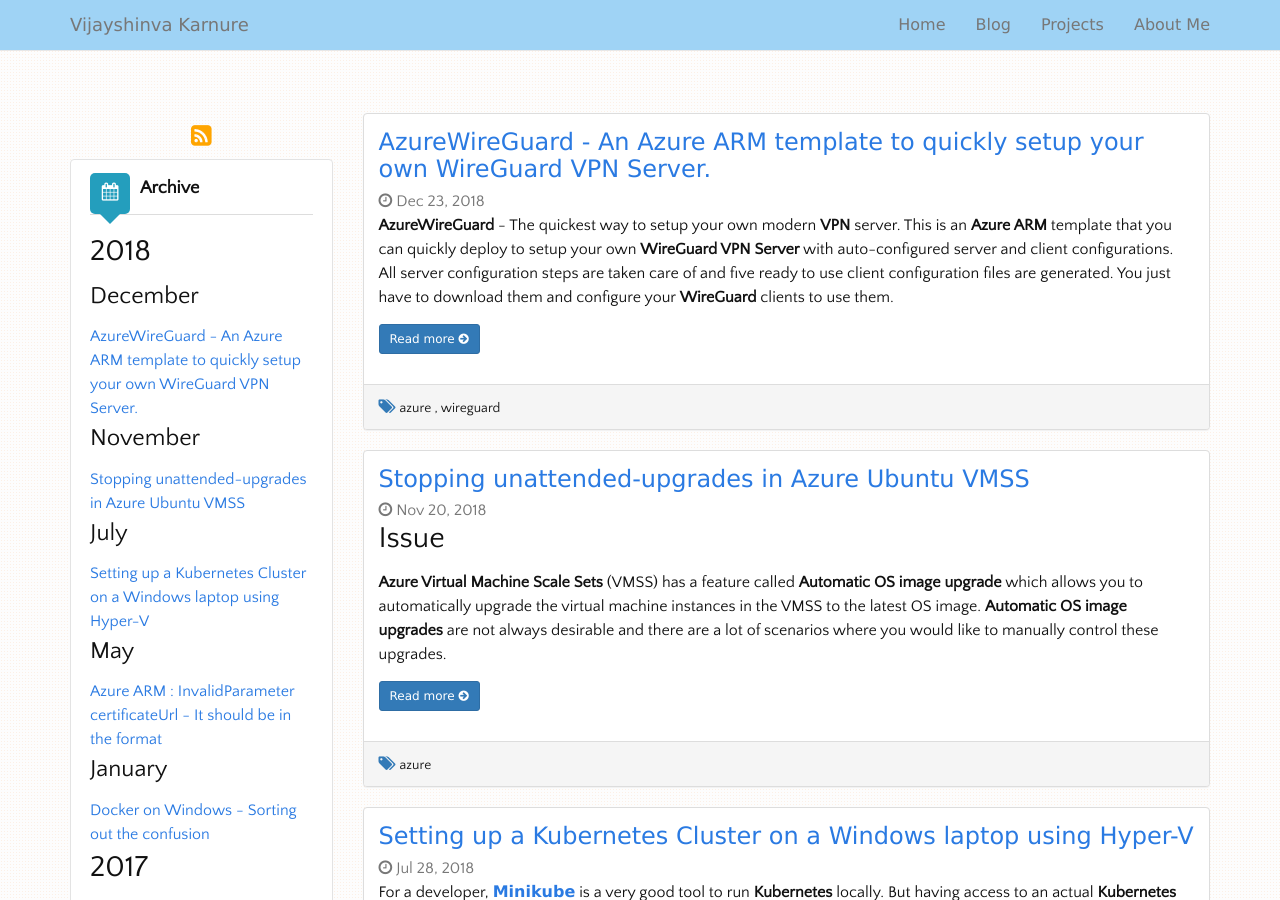
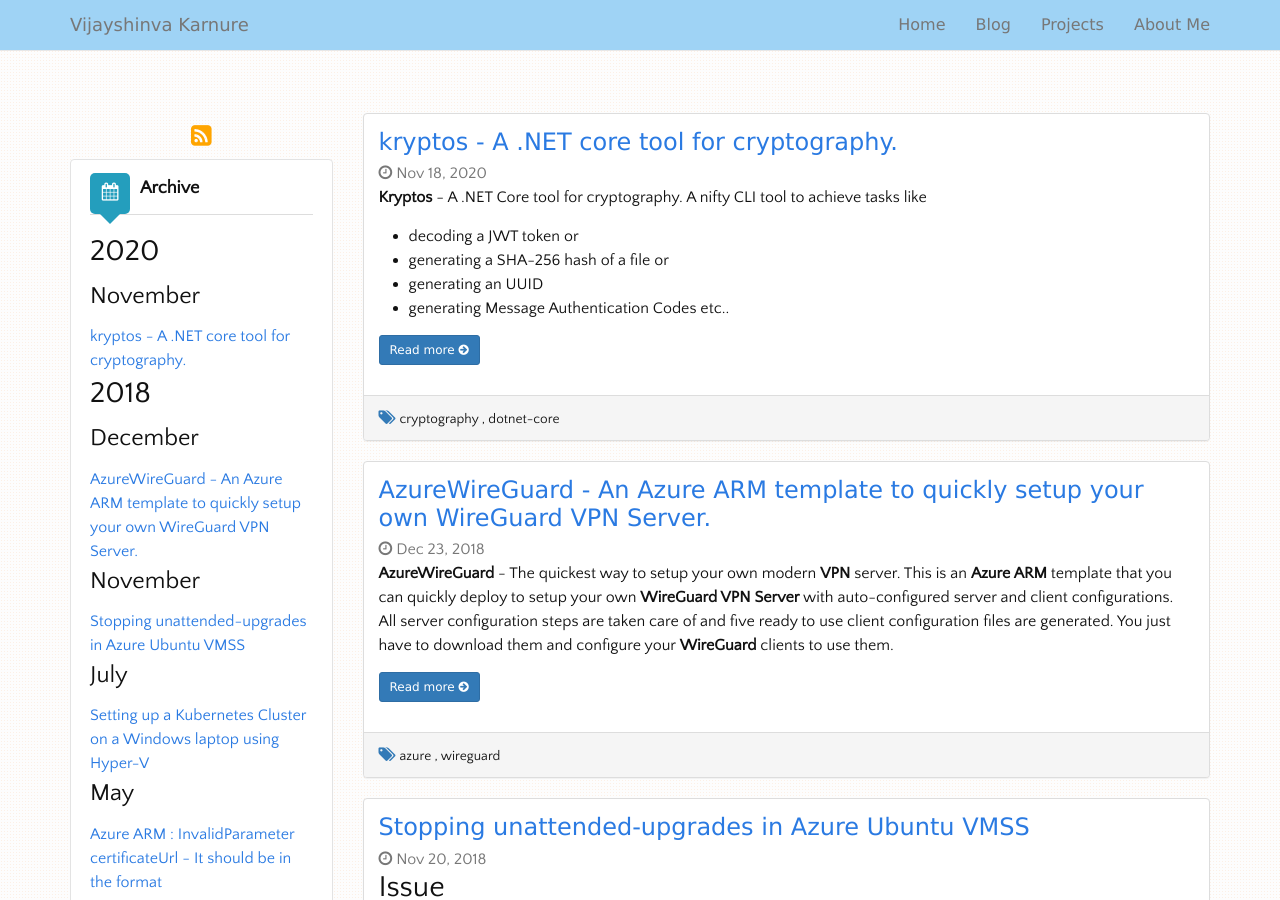
Before and after one commit to vijayshinva/vijayshinva.github.io, a Jekyll site: the page built from blog.md, in a window 1280 px wide and 900 px high. Built offline with Jekyll 4.4.1, drawn with Linux system fonts in a browser that asks for light colours; nearby versions of some CDN libraries.

Commit message:
2020-11-18-kryptos-a-dotnet-core-tool-for-cryptography

````diff
--- /dev/null
+++ b/_posts/2020-11-18-kryptos-a-dotnet-core-tool-for-cryptography.markdown
@@ -0,0 +1,63 @@
+---
+layout: post
+title:  "kryptos - A .NET core tool for cryptography."
+date:   2020-11-18 12:00:00 +0530
+categories: [dotnet-core, cryptography]
+tags: [dotnet-core, cryptography]
+---
+
+<b>Kryptos</b> - A .NET Core tool for cryptography. A nifty CLI tool to achieve tasks like
+- decoding a JWT token or
+- generating a SHA-256 hash of a file or
+- generating an UUID
+- generating Message Authentication Codes etc..
+
+<b>.NET Core</b> introduced the concept of <b>.NET Tools</b> which are special NuGet packages that contain a console application.
+
+Tools hosted on NuGet can be installed easily using the <b> dotnet CLI</b> as follows
+
+
+``` cmd
+dotnet tool install --global kryptos
+```
+
+`--global` adds the tool to the PATH environment variable and can easily be invoked by just typing in the command
+
+``` cmd
+kryptos --help
+```
+<b>Kryptos</b> is a <b>.NET Core Tool</b> that helps with cryptographic tasks. It works both on Windows and Linux OS (with dotnet core v3.1 installed)
+
+<b>Kryptos - v0.0.5</b> has the following features
+- UUID generation
+- Base64, Base64Url encoding and decoding
+- MD5 Hash
+- SHA-1, SHA-256, SHA-384, SHA-512 Hash
+- JWT decoding
+- HMAC-SHA1, HMAC-SHA256, HMAC-SHA384, HMAC-SHA512, HMAC-MD5
+
+Here are a few example of using <b>kryptos</b>
+1. Generate Base64 encoded string
+    ```
+    kryptos base64 enc -t "The quick brown fox jumps over the lazy dog."
+    ```
+2. Decode Base64 encoded string
+    ```
+    kryptos base64 dec -t "VGhlIHF1aWNrIGJyb3duIGZveCBqdW1wcyBvdmVyIHRoZSBsYXp5IGRvZy4="
+    ```
+3. Generate SHA-256 hash of file
+    ```
+    kryptos sha256 hash -i .\ubuntu-20.04-desktop-amd64.iso
+    ```
+4. Decode a JWT token
+    ```
+    kryptos jwt dec -t eyJhbGciOiJIUzI1NiIsInR5cCI6IkpXVCJ9.eyJzdWIiOiIxMjM0NTY3ODkwIiwibmFtZSI6IlZpamF5c2hpbnZhIEthcm51cmUiLCJpYXQiOjE1MTYyMzkwMjIsImF1ZCI6Imh0dHBzOi8vZ2l0aHViLmNvbS92aWpheXNoaW52YS9rcnlwdG9zIn0.ufklYra5bLYKM-FWnmxI0Tsw_ILmTIDK0cJ7ZkPfwfE
+    ```
+<b>Kryptos</b> is under active development and new features are being added. Update to the latest version using the command below.
+
+``` cmd
+dotnet tool update --global Kryptos
+```
+The <b>Kryptos</b> project is available on [GitHub][git-repo]. Feel free to contribute.
+
+[git-repo]: https://github.com/vijayshinva/kryptos
--- a/projects.md
+++ b/projects.md
@@ -55,6 +55,8 @@ permalink: /projects/
 				<p>
 				<b>AzureWireGuard</b> - An Azure ARM template to quickly setup your own WireGuard VPN Server. <br/>
 
+				<b>kryptos</b> - A .NET Core Tool for cryptography.  <br/>
+
 				<b>BeautifulColors</b> - A .NET Core Library for working with colors.  <br/>
 
 				<b>Bencode2Json</b> - A .NET Core Library for converting Bencoded Dictionaries to Json Documents.  <br/>
````
